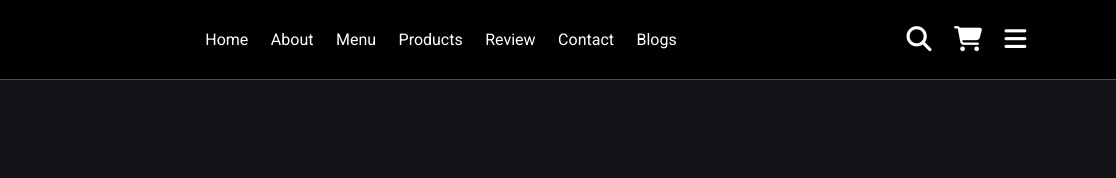
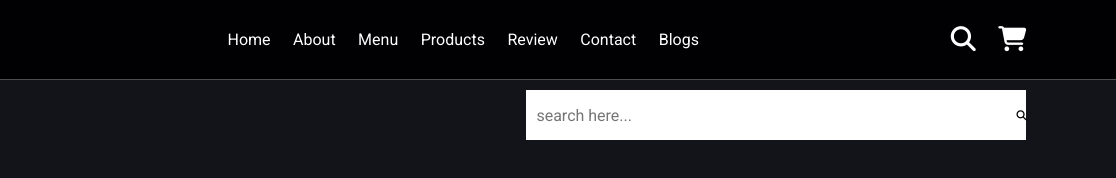
Before and after one commit to SolomonM23/Coffee-Shop, a plain HTML site: page index.html in a window 1280 px wide. Shown: the full height of the page, 164-1280 px from the left. Drawn offline with Linux system fonts and the light colour scheme.

Commit message:
search form div added, styles for menu button, search form and search input

```diff
--- a/css/styles.css
+++ b/css/styles.css
@@ -79,3 +79,26 @@ body {
 .header .icons div:hover {
     color: var(--main-color);
 }
+
+#menu-btn {
+    display: none;
+}
+
+.header .search-form {
+    position: absolute;
+    top: 115%; right: 7%;
+    background: #fff;
+    width: 50rem;
+    height: 5rem;
+    display: flex;
+    align-items: center;
+}
+
+.header .search-form input {
+    height: 100%;
+    width: 100%;
+    font-size: 1.6rem;
+    color: var(--black);
+    padding: 1rem;
+    text-transform: none;
+}
--- a/index.html
+++ b/index.html
@@ -32,6 +32,16 @@
         <div class="fas fa-shopping-cart" id="cart-btn"></div>
         <div class="fas fa-bars" id="menu-btn"></div>
       </div>
+
+      <div class="search-form">
+        <input
+          type="search"
+          name=""
+          id="search-box"
+          placeholder="search here..."
+        />
+        <label for="search-box" class="fas fa-search"></label>
+      </div>
     </header>
     <!--Header section ends-->
 
```
